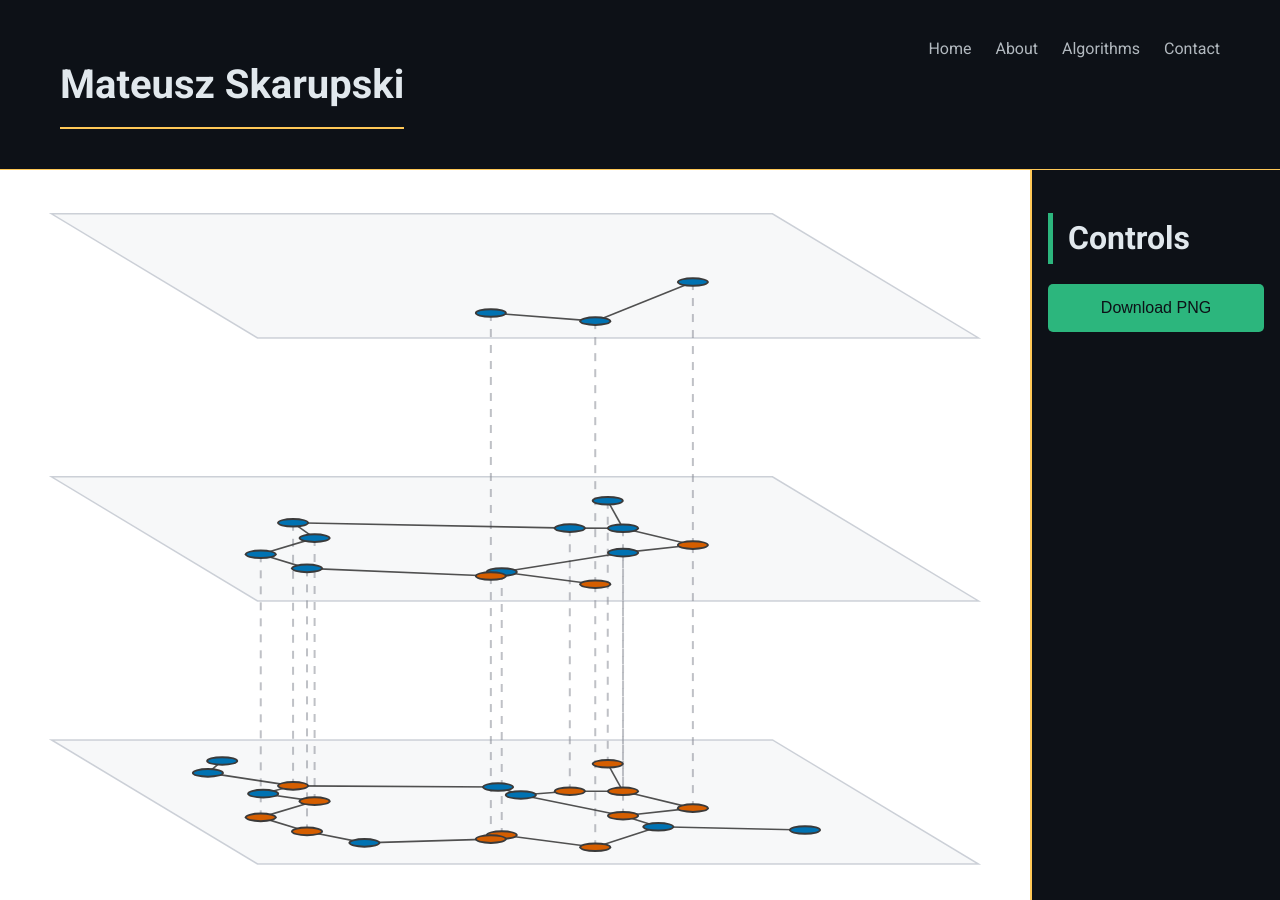
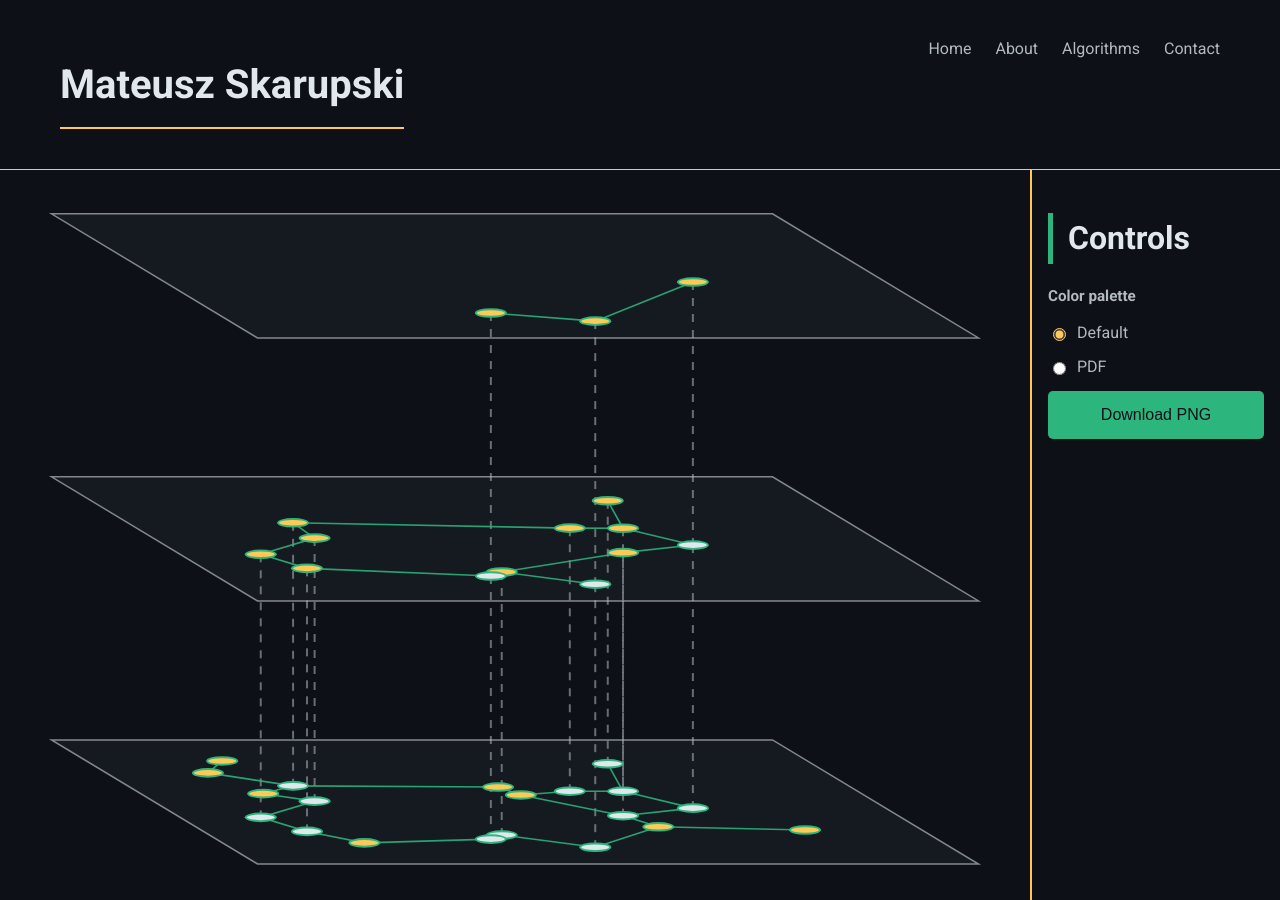
Before and after one commit to Skaipi/skaipi.github.io, a Jekyll site: the page built from algorithms/hnsw/index.html, in a window 1280 px wide and 900 px high. Built offline with Jekyll 4.4.1, drawn with Linux system fonts in a browser that asks for light colours.

Commit message:
Add controller for color palette selection in hnsw visualization

```diff
--- /dev/null
+++ b/algorithms/hnsw/controllers/controller.js
@@ -0,0 +1,106 @@
+import { Painter } from "../drawing.js";
+import { createHnswModel } from "../models/hnswGraph.js";
+import { DEFAULT_PALETTE_ID, getPalette } from "../palettes.js";
+
+const SKEW_FACTOR = 0.2;
+
+const clamp = (value, min, max) => Math.max(min, Math.min(max, value));
+
+export class Controller {
+  constructor(canvas, { paletteId = DEFAULT_PALETTE_ID } = {}) {
+    this.canvas = canvas;
+    this.model = createHnswModel();
+    this.canvasModel = resizeCanvas(canvas);
+    this.painter = new Painter(this.canvasModel, { colors: getPalette(paletteId).colors });
+
+    this._state = { paletteId: getPalette(paletteId).id };
+    this.state = new Proxy(this._state, {
+      set: (target, key, value) => {
+        const nextValue = key === "paletteId" ? getPalette(value).id : value;
+        const prevValue = target[key];
+
+        if (nextValue === prevValue) return true;
+
+        target[key] = nextValue;
+
+        if (key === "paletteId") {
+          this.draw();
+        }
+
+        return true;
+      },
+    });
+  }
+
+  get paletteId() {
+    return this.state.paletteId;
+  }
+
+  changePalette(id) {
+    this.state.paletteId = id;
+  }
+
+  draw() {
+    const palette = getPalette(this.state.paletteId);
+
+    this.canvas.style.backgroundColor = palette.colors.BACKGROUND;
+    this.painter.setColors(palette.colors);
+    this.painter.draw(
+      this.model,
+      createLayerPlanes(this.canvasModel.width, this.canvasModel.height, this.model.layers.length),
+    );
+  }
+
+  resize() {
+    this.canvasModel = resizeCanvas(this.canvas);
+    this.painter.resize(this.canvasModel);
+    this.draw();
+  }
+
+  downloadRender() {
+    this.painter.downloadPng();
+  }
+}
+
+function createLayerPlanes(width, height, layerCount) {
+  const marginX = width * 0.05;
+  const skew = width * SKEW_FACTOR;
+  const planeWidth = Math.max(220, width - marginX * 2 - skew);
+  const planeHeight = clamp(height * 0.17, 72, 125);
+  const topMargin = clamp(height * 0.06, 24, 44);
+  const bottomMargin = 36;
+  const gapCount = Math.max(1, layerCount - 1);
+  const gap = Math.max(42, (height - topMargin - bottomMargin - planeHeight * layerCount) / gapCount);
+  const planes = [];
+
+  for (let level = 0; level < layerCount; level += 1) {
+    const visualIndex = layerCount - 1 - level;
+    planes[level] = {
+      left: marginX,
+      top: topMargin + visualIndex * (planeHeight + gap),
+      width: planeWidth,
+      height: planeHeight,
+      skew,
+    };
+  }
+
+  return planes;
+}
+
+function resizeCanvas(canvas) {
+  const header = document.getElementsByTagName("header")[0];
+  const headerHeight = header?.offsetHeight ?? 0;
+  const targetHeight = Math.max(430, window.innerHeight - headerHeight);
+
+  canvas.style.height = `${targetHeight}px`;
+
+  const rect = canvas.getBoundingClientRect();
+  const pixelRatio = window.devicePixelRatio || 1;
+  canvas.width = Math.max(1, Math.round(rect.width * pixelRatio));
+  canvas.height = Math.max(1, Math.round(rect.height * pixelRatio));
+
+  const context = canvas.getContext("2d");
+  context.setTransform(pixelRatio, 0, 0, pixelRatio, 0, 0);
+
+  return { context, width: rect.width, height: rect.height };
+}
--- a/algorithms/hnsw/drawing.js
+++ b/algorithms/hnsw/drawing.js
@@ -1,24 +1,6 @@
-// const COLORS = {
-//   BACKGROUND: "#0D1117",
-//   SURFACE: "#161B22",
-//   SURFACE_STROKE: "#B2B9BF",
-//   NODE: "#FFC857",
-//   PROMOTED_NODE: "#E1E8ED",
-//   EDGE: "#2CB67D",
-//   LINK: "#B2B9BF",
-//   TEXT: "#E1E8ED",
-// };
+import { DEFAULT_PALETTE_ID, getPalette } from "./palettes.js";
 
-const COLORS = {
-  BACKGROUND: "#FFFFFF",
-  SURFACE: "#F6F7F9",
-  SURFACE_STROKE: "#B8BEC8",
-  NODE: "#0072B2",
-  PROMOTED_NODE: "#D55E00",
-  EDGE: "#3A3A3A",
-  LINK: "#8A8F98",
-  TEXT: "#1A1A1A",
-};
+const DEFAULT_COLORS = getPalette(DEFAULT_PALETTE_ID).colors;
 
 const NODE_RADIUS = 14;
 const NODE_BORDER_SCALE = 1.25;
@@ -42,18 +24,29 @@ export class Painter {
     this.nodeBorderScale = config.nodeBorderScale ?? NODE_BORDER_SCALE;
     this.skewFactor = config.nodeSkewFactor ?? 0.2;
 
-    this.BACKGROUND_COLOR = config.backgroundColor ?? COLORS.BACKGROUND;
-    this.GRID_COLOR = config.edgeColor ?? COLORS.EDGE;
+    this.setColors(config.colors);
+  }
+
+  resize(canvasModel) {
+    const { context, width, height } = canvasModel;
+
+    this.ctx = context;
+    this.width = width;
+    this.height = height;
+  }
+
+  setColors(colors = {}) {
+    this.colors = { ...DEFAULT_COLORS, ...colors };
   }
 
   draw(model, planes) {
-    this.ctx.fillStyle = this.BACKGROUND_COLOR;
+    this.ctx.fillStyle = this.colors.BACKGROUND;
     this.ctx.fillRect(0, 0, this.width, this.height);
 
     const planesCount = planes.length;
 
     for (let level = planesCount - 1; level >= 0; level -= 1) {
-      this.drawPlane(planes[level], level);
+      this.drawPlane(planes[level]);
     }
 
     this.drawPromotionLinks(model, planes);
@@ -82,7 +75,7 @@ export class Painter {
     }, "image/png");
   }
 
-  drawPlane(plane, layer) {
+  drawPlane(plane) {
     this.ctx.save();
 
     this.ctx.beginPath();
@@ -92,12 +85,12 @@ export class Painter {
     this.ctx.lineTo(plane.left + plane.skew, plane.top + plane.height);
     this.ctx.closePath();
 
-    this.ctx.fillStyle = COLORS.SURFACE;
+    this.ctx.fillStyle = this.colors.SURFACE;
     this.ctx.globalAlpha = 0.88;
     this.ctx.fill();
 
     this.ctx.globalAlpha = 0.7;
-    this.ctx.strokeStyle = COLORS.SURFACE_STROKE;
+    this.ctx.strokeStyle = this.colors.SURFACE_STROKE;
     this.ctx.lineWidth = 1.5;
     this.ctx.stroke();
 
@@ -107,7 +100,7 @@ export class Painter {
   drawPromotionLinks(model, planes) {
     this.ctx.save();
 
-    this.ctx.strokeStyle = COLORS.LINK;
+    this.ctx.strokeStyle = this.colors.LINK;
     this.ctx.globalAlpha = 0.55;
     this.ctx.lineWidth = 2;
     this.ctx.setLineDash([8, 8]);
@@ -137,7 +130,7 @@ export class Painter {
 
     this.ctx.save();
 
-    this.ctx.strokeStyle = COLORS.EDGE;
+    this.ctx.strokeStyle = this.colors.EDGE;
     this.ctx.globalAlpha = 0.88;
     this.ctx.lineWidth = 1.6;
 
@@ -168,12 +161,12 @@ export class Painter {
 
     this.ctx.beginPath();
     this.ctx.ellipse(point.x, point.y, radiusX + borderWidth, radiusY + borderWidth, 0, 0, Math.PI * 2);
-    this.ctx.fillStyle = COLORS.EDGE;
+    this.ctx.fillStyle = this.colors.EDGE;
     this.ctx.fill();
 
     this.ctx.beginPath();
     this.ctx.ellipse(point.x, point.y, radiusX, radiusY, 0, 0, Math.PI * 2);
-    this.ctx.fillStyle = isPromoted ? COLORS.PROMOTED_NODE : COLORS.NODE;
+    this.ctx.fillStyle = isPromoted ? this.colors.PROMOTED_NODE : this.colors.NODE;
     this.ctx.fill();
 
     this.ctx.restore();
--- a/algorithms/hnsw/index.html
+++ b/algorithms/hnsw/index.html
@@ -3,12 +3,27 @@ custom_css: /algorithms/hnsw/index.css
 title: HNSW Graph Visualizer
 layout: default
 ---
+
 <div class="canvas-wrapper">
   <canvas id="canvas" aria-label="Layered HNSW relative neighborhood graph visualization"></canvas>
 
   <div id="controls-panel">
     <h2>Controls</h2>
 
+    <div class="palette-container" aria-labelledby="palette-heading">
+      <p id="palette-heading" class="control-label">Color palette</p>
+
+      <label>
+      <input id="site-palette" type="radio" name="palette" value="site" checked />
+        Default
+      </label>
+
+      <label>
+        <input id="paper-palette" type="radio" name="palette" value="paper" />
+        PDF
+      </label>
+    </div>
+
     <button id="download-render" type="button">Download PNG</button>
   </div>
 </div>
--- a/algorithms/hnsw/index.js
+++ b/algorithms/hnsw/index.js
@@ -1,148 +1,33 @@
 "use strict";
 
-import { Painter } from "./drawing.js";
-
-const POINT_COUNT = 20;
-const MIDDLE_LAYER_COUNT = 16;
-const TOP_LAYER_COUNT = 4;
-const LAYER_COUNT = 3;
-const SKEW_FACTOR = 0.2;
-const DISTRIBUTION_RATE = 1.4;
-
-const COLORS = {
-  BACKGROUND: "#0D1117",
-  SURFACE: "#161B22",
-  SURFACE_STROKE: "#B2B9BF",
-  NODE: "#FFC857",
-  PROMOTED_NODE: "#E1E8ED",
-  EDGE: "#2CB67D",
-  LINK: "#B2B9BF",
-  TEXT: "#E1E8ED",
-};
-
-const clamp = (value, min, max) => Math.max(min, Math.min(max, value));
-const dist2 = (a, b) => (a.x - b.x) ** 2 + (a.y - b.y) ** 2;
-
-function createPoints(count) {
-  const points = [];
-
-  for (let i = 0; i < count; i++) {
-    const layer = parseInt(-Math.log(Math.random()) * DISTRIBUTION_RATE);
-
-    const point = {
-      id: points.length,
-      x: 0.1 + Math.random() * 0.8,
-      y: 0.1 + Math.random() * 0.8,
-      maxLayer: Math.min(layer, 2),
-    };
-    points.push(point);
-  }
-
-  return points;
-}
-
-function createHnswModel() {
-  const points = createPoints(POINT_COUNT);
-
-  const layers = [];
-  for (let layer = 0; layer < LAYER_COUNT; layer += 1) {
-    const nodes = points.filter((point) => point.maxLayer >= layer);
-    layers.push({ level: layer, nodes, edges: createRngEdges(nodes) });
-  }
-
-  return { layers };
-}
-
-function createRngEdges(nodes) {
-  const edges = [];
-
-  for (let i = 0; i < nodes.length; i += 1) {
-    for (let j = i + 1; j < nodes.length; j += 1) {
-      const source = nodes[i];
-      const target = nodes[j];
-      const distance = dist2(source, target);
-      let isRelativeNeighbor = true;
-
-      for (const point of nodes) {
-        if (point.id === source.id || point.id === target.id) continue;
-
-        if (dist2(source, point) < distance && dist2(target, point) < distance) {
-          isRelativeNeighbor = false;
-          break;
-        }
-      }
-
-      if (isRelativeNeighbor) {
-        edges.push({ source: source.id, target: target.id });
-      }
-    }
-  }
-
-  return edges;
-}
-
-function createLayerPlanes(width, height) {
-  const marginX = width * 0.05;
-  const skew = width * SKEW_FACTOR;
-  const planeWidth = Math.max(220, width - marginX * 2 - skew);
-  const planeHeight = clamp(height * 0.17, 72, 125);
-  const topMargin = clamp(height * 0.06, 24, 44);
-  const bottomMargin = 36;
-  const gap = Math.max(42, (height - topMargin - bottomMargin - planeHeight * LAYER_COUNT) / (LAYER_COUNT - 1));
-  const planes = [];
-
-  for (let level = 0; level < LAYER_COUNT; level += 1) {
-    const visualIndex = LAYER_COUNT - 1 - level;
-    planes[level] = {
-      left: marginX,
-      top: topMargin + visualIndex * (planeHeight + gap),
-      width: planeWidth,
-      height: planeHeight,
-      skew,
-    };
-  }
-
-  return planes;
-}
+import { Controller } from "./controllers/controller.js";
+import { DEFAULT_PALETTE_ID } from "./palettes.js";
 
 window.addEventListener("load", () => {
   const canvas = document.getElementById("canvas");
   const downloadButton = document.getElementById("download-render");
-  const model = createHnswModel();
-  const canvasModel = resizeCanvas(canvas);
+  const interactiveClient = new Controller(canvas, { paletteId: getSelectedPaletteId() });
 
-  const { context, width, height } = canvasModel;
-  const planes = createLayerPlanes(width, height);
-
-  const painter = new Painter(canvasModel);
-  painter.draw(model, planes);
+  for (const input of document.querySelectorAll('input[name="palette"]')) {
+    input.checked = input.value === interactiveClient.paletteId;
+    input.addEventListener("change", (event) => {
+      if (event.target.checked) {
+        interactiveClient.changePalette(event.target.value);
+      }
+    });
+  }
 
   downloadButton?.addEventListener("click", () => {
-    painter.downloadPng();
+    interactiveClient.downloadRender();
   });
 
   window.addEventListener("resize", () => {
-    const { context, width, height } = canvasModel;
-    const planes = createLayerPlanes(width, height);
+    interactiveClient.resize();
+  });
 
-    painter.draw(model, planes);
-  });
+  interactiveClient.draw();
 });
 
-function resizeCanvas(canvas) {
-  const header = document.getElementsByTagName("header")[0];
-  const headerHeight = header?.offsetHeight ?? 0;
-  const targetHeight = Math.max(430, window.innerHeight - headerHeight);
-
-  canvas.style.height = `${targetHeight}px`;
-
-  const rect = canvas.getBoundingClientRect();
-  const pixelRatio = window.devicePixelRatio || 1;
-  canvas.width = Math.max(1, Math.round(rect.width * pixelRatio));
-  canvas.height = Math.max(1, Math.round(rect.height * pixelRatio));
-
-  const context = canvas.getContext("2d");
-  context.setTransform(pixelRatio, 0, 0, pixelRatio, 0, 0);
-
-  return { context, width: rect.width, height: rect.height };
+function getSelectedPaletteId() {
+  return document.querySelector('input[name="palette"]:checked')?.value ?? DEFAULT_PALETTE_ID;
 }
--- a/algorithms/hnsw/index.scss
+++ b/algorithms/hnsw/index.scss
@@ -25,6 +25,7 @@
 
   button {
     width: 100%;
+    margin-top: 0.75rem;
   }
 
   p {
@@ -33,16 +34,25 @@
   }
 }
 
+.palette-container {
+  display: flex;
+  flex-direction: column;
+  gap: 0.5rem;
 
-@media (max-width: 760px) {
-  .canvas-wrapper {
-    flex-direction: column;
+  label {
+    display: flex;
+    align-items: center;
+    gap: 0.5rem;
+    color: #b2b9bf;
+    cursor: pointer;
   }
 
-  #controls-panel {
-    width: 100%;
-    min-width: 0;
-    border-left: none;
-    border-top: solid 2px #ffc857;
+  input {
+    accent-color: #ffc857;
   }
 }
+
+.control-label {
+  margin: 0 0 0.25rem;
+  font-weight: 600;
+}
--- /dev/null
+++ b/algorithms/hnsw/models/hnswGraph.js
@@ -0,0 +1,66 @@
+const DEFAULT_POINT_COUNT = 20;
+const DEFAULT_LAYER_COUNT = 3;
+const DEFAULT_DISTRIBUTION_RATE = 1.4;
+
+const dist2 = (a, b) => (a.x - b.x) ** 2 + (a.y - b.y) ** 2;
+
+function createPoints(pointCount, layerCount, distributionRate) {
+  const points = [];
+
+  for (let i = 0; i < pointCount; i += 1) {
+    const layer = Math.floor(-Math.log(Math.random()) * distributionRate);
+
+    points.push({
+      id: points.length,
+      x: 0.1 + Math.random() * 0.8,
+      y: 0.1 + Math.random() * 0.8,
+      maxLayer: Math.min(layer, layerCount - 1),
+    });
+  }
+
+  return points;
+}
+
+export function createHnswModel({
+  pointCount = DEFAULT_POINT_COUNT,
+  layerCount = DEFAULT_LAYER_COUNT,
+  distributionRate = DEFAULT_DISTRIBUTION_RATE,
+} = {}) {
+  const points = createPoints(pointCount, layerCount, distributionRate);
+  const layers = [];
+
+  for (let layer = 0; layer < layerCount; layer += 1) {
+    const nodes = points.filter((point) => point.maxLayer >= layer);
+    layers.push({ level: layer, nodes, edges: createRngEdges(nodes) });
+  }
+
+  return { layers };
+}
+
+function createRngEdges(nodes) {
+  const edges = [];
+
+  for (let i = 0; i < nodes.length; i += 1) {
+    for (let j = i + 1; j < nodes.length; j += 1) {
+      const source = nodes[i];
+      const target = nodes[j];
+      const distance = dist2(source, target);
+      let isRelativeNeighbor = true;
+
+      for (const point of nodes) {
+        if (point.id === source.id || point.id === target.id) continue;
+
+        if (dist2(source, point) < distance && dist2(target, point) < distance) {
+          isRelativeNeighbor = false;
+          break;
+        }
+      }
+
+      if (isRelativeNeighbor) {
+        edges.push({ source: source.id, target: target.id });
+      }
+    }
+  }
+
+  return edges;
+}
--- /dev/null
+++ b/algorithms/hnsw/palettes.js
@@ -0,0 +1,36 @@
+export const PALETTES = {
+  site: {
+    id: "site",
+    label: "Site",
+    colors: {
+      BACKGROUND: "#0D1117",
+      SURFACE: "#161B22",
+      SURFACE_STROKE: "#B2B9BF",
+      NODE: "#FFC857",
+      PROMOTED_NODE: "#E1E8ED",
+      EDGE: "#2CB67D",
+      LINK: "#B2B9BF",
+      TEXT: "#E1E8ED",
+    },
+  },
+  paper: {
+    id: "paper",
+    label: "PDF export pallete",
+    colors: {
+      BACKGROUND: "#FFFFFF",
+      SURFACE: "#F6F7F9",
+      SURFACE_STROKE: "#B8BEC8",
+      NODE: "#0072B2",
+      PROMOTED_NODE: "#D55E00",
+      EDGE: "#3A3A3A",
+      LINK: "#8A8F98",
+      TEXT: "#1A1A1A",
+    },
+  },
+};
+
+export const DEFAULT_PALETTE_ID = "site";
+
+export function getPalette(id) {
+  return PALETTES[id] ?? PALETTES[DEFAULT_PALETTE_ID];
+}
```
Also changed, not shown: 1 other file.
